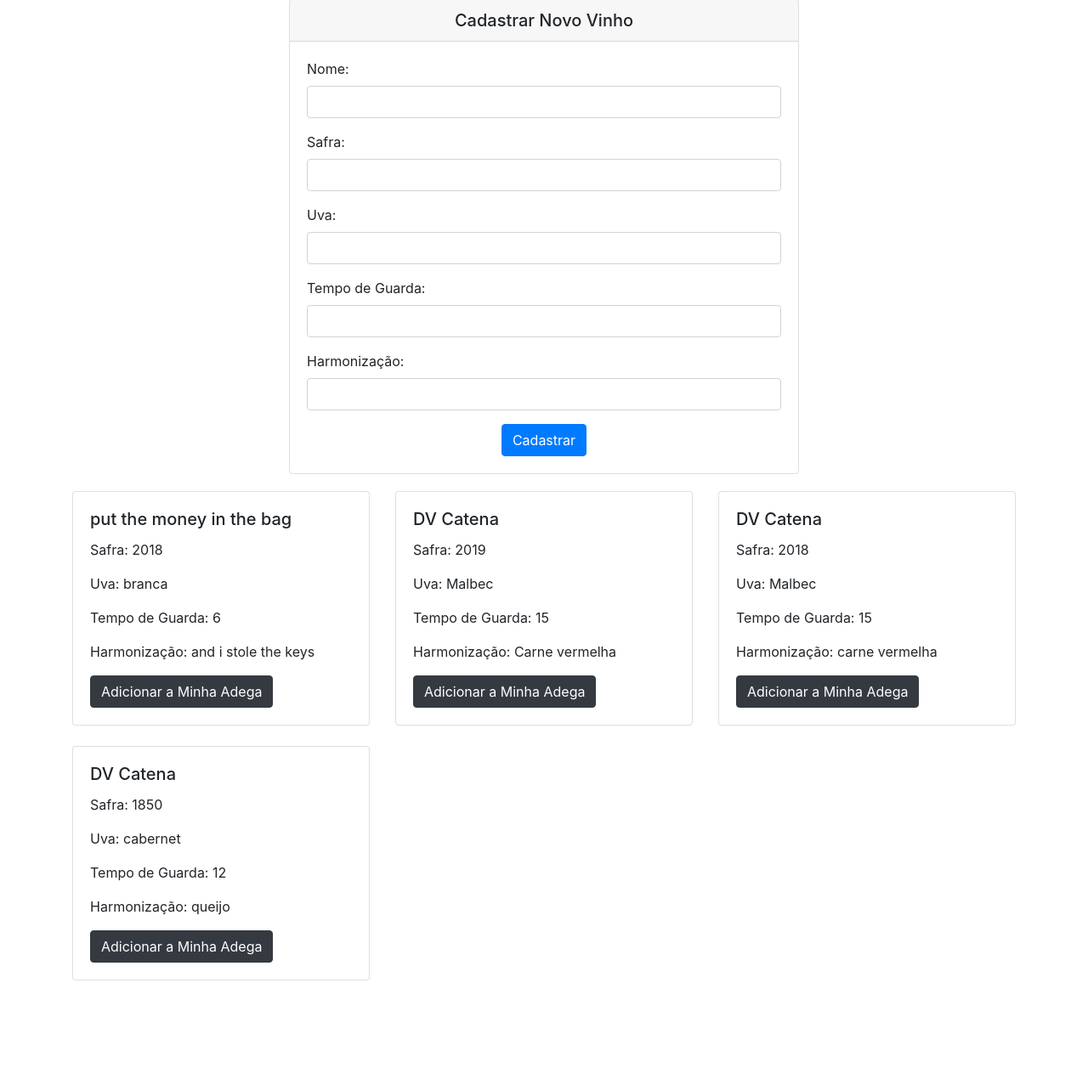
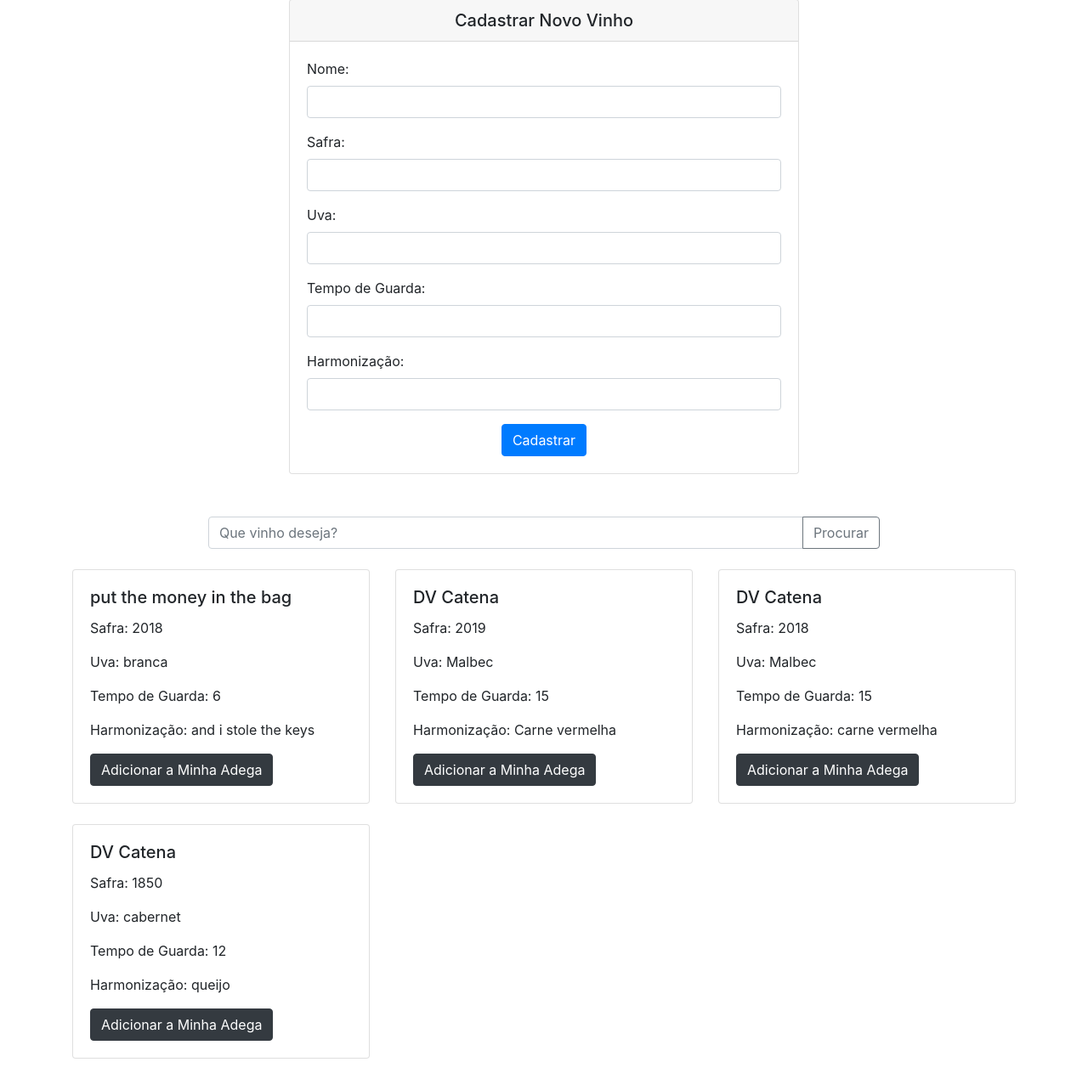
Before and after one commit to Maria0419/vinhoteca3, a Flask app: page /cadastro in a window 1280 px wide. Shown: the part 117-1387 px from the top of the page at 85% size. Before the commit the page ends 1271 px from the top, so only its background shows below. Run offline with Flask 3, Linux system fonts and the light colour scheme; a user stored in the database is signed in; some libraries are stand-ins or nearby versions.

Commit message:
search no cadastro

```diff
--- a/Vinhoteca/website/templates/wine_register.html
+++ b/Vinhoteca/website/templates/wine_register.html
@@ -1,26 +1,5 @@
 {% extends "base.html" %} {% block title %}Cadastro{% endblock %} {% block content
     %}
-    <!--<h1 align="center" style="margin-top: 20px; margin-bottom: 20px;">Cadastrar Novo Vinho</h1>
-    <form method="POST">
-      <div align="center"  >
-        <label for="nome">Nome: </label>
-        <input type="text" name="nome" id="nome"> </input>
-        <br />
-        <label for="safra">Safra: </label>
-        <input type="number" name="safra" id="safra"> </input>
-        <br />
-        <label for="tempodeguarda">Tempo de Guarda: </label>
-        <input type="number" name="tempodeguarda" id="tempodeguarda"> </input>
-        <br />
-        <label for="harmonizacao">Harmonização: </label>
-        <input type="text" name="harmonizacao" id="harmonizacao"> </input>
-        <br />
-
-    </div>
-    <div align="center" style="margin-bottom: 20px;">
-        <button type="submit" name="register" class="btn btn-primary">Cadastrar</button>
-    </div>
-    </form>-->
 
     <div class="card mx-auto" style="max-width: 600px; margin-bottom: 20px; margin-top: 20px;">
         <h5 class="card-header text-center">Cadastrar Novo Vinho</h5>
@@ -53,8 +32,16 @@
         </div>
       </div>
 
+      <form method="POST">
+        <div class="input-group mb-3 d-flex justify-content-center" style="margin-bottom: 50px; margin-top: 50px;">
+            <input type="text" class="form-control" style="max-width: 700px;" placeholder="Que vinho deseja?" aria-label="Recipient's username" aria-describedby="basic-addon2" name="procura_vinho" id="procura_vinho">
+            <div class="input-group-append">
+                <button class="btn btn-outline-secondary" type="submit" name="procura">Procurar</button>
+            </div>
+        </div>
+      </form>
 
-    <div class="row">
+    <div class="row mt-4">
         {% for vinho in vinhos %}
           <div class="col-md-4">
             <div class="card mb-4 box-shadow">
--- a/Vinhoteca/website/views.py
+++ b/Vinhoteca/website/views.py
@@ -65,6 +65,11 @@ class Views:
                 if Views.validate_wine(nome,safra,uva,tempodeguarda,harmonizacao):
                     Views.register_wine(nome,safra,uva,tempodeguarda,harmonizacao)
 
+            if 'procura' in request.form:
+                nome = request.form.get('procura_vinho')
+                vinhos = Vinhos.query.filter(Vinhos.nome.ilike(f'%{nome}%'))
+                return render_template("wine_register.html", vinhos=vinhos, user=current_user)
+
         vinhos = Vinhos.query.all()
         return render_template("wine_register.html", vinhos=vinhos, user=current_user)
 
```
